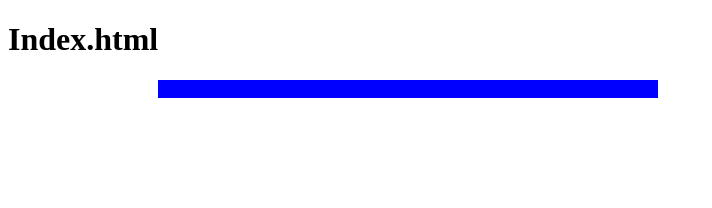
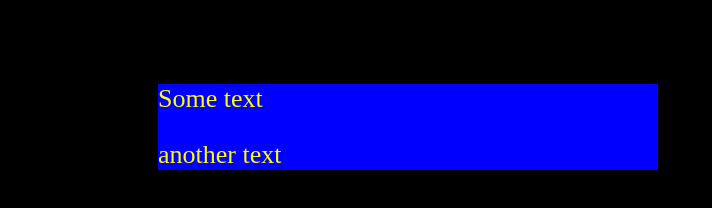
Before and after one commit to doron2402/ex_socketio, a website: page index.html in a window 1280 px wide. Shown: the whole page, without its empty margins (0-712 px from the left). Drawn offline with nearby package versions, Linux system fonts and the light colour scheme; no server answers.

```diff
--- a/header.css
+++ b/header.css
@@ -1,4 +1,8 @@
 body{
 	min-width: 600px;
 	max-width: 800px;
+	background: black;
 }
+p{
+	font-size: 16px;
+}
--- a/index.html
+++ b/index.html
@@ -29,6 +29,7 @@
 	<h1>Index.html</h1>
 	<div id="body">
 		<p>Some text</p>
+		<p>another text</p>
 	</div>
 	<div id="event-log"></div>
 </body>
--- a/package.json
+++ b/package.json
@@ -23,7 +23,7 @@
   },
   "homepage": "https://github.com/doron2402/ex_socketio",
   "dependencies": {
-    "express": "~3.4.7",
+    "express": "3.0.0",
     "socket.io": "~0.9.16"
   }
 }
--- a/styles.css
+++ b/styles.css
@@ -5,5 +5,6 @@
 	background-color:blue;
 }
 #body p {
-	color: blue;
+	color: yellow;
+	font-size: 26px;
 }
```
Also changed, not shown: app.js (+6 -2 lines), 1 other file.
